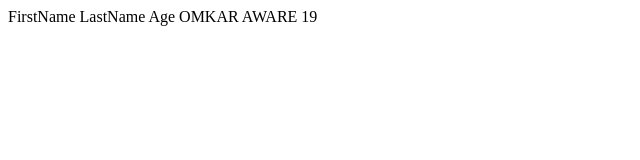
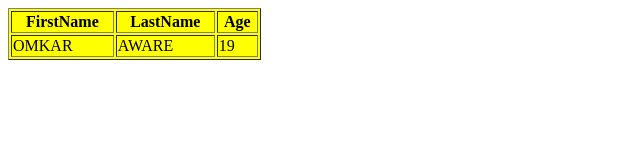
Before and after one commit to omkar6868/omkar, a plain HTML site: page index.html in a window 1280 px wide. Shown: the whole page, without its empty margins (0-640 px from the left). Drawn offline with Linux system fonts and the light colour scheme.

Commit message:
Update index.html

```diff
--- a/index.html
+++ b/index.html
@@ -1,7 +1,7 @@
 <!DOCTYPE HTML>
 <HTML>
-<BODYY
-<TABLE WIDTH=20% BORDER="1" BGCOLOR="YELLOW">
+<BODY>
+<TABLE WIDTH = 20% BORDER = "1" BGCOLOR = "YELLOW">
 <TR>
   <TH>FirstName</TH>
   <TH>LastName</TH>
```
Lines whose indentation alone changed are shown as unchanged.
